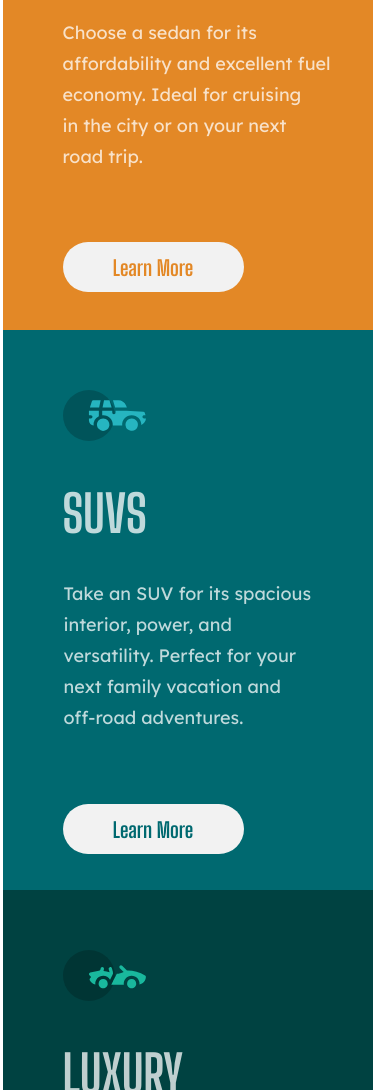
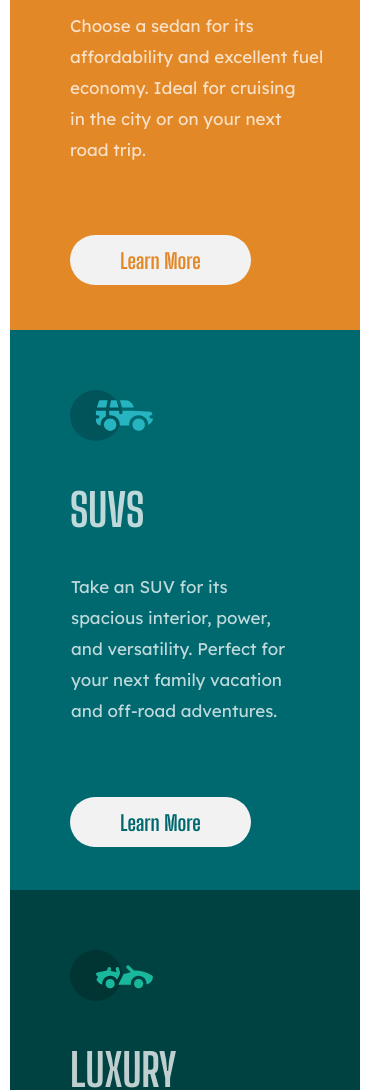
Before and after one commit to AndersonF-Dev/3-column-preview-card-component, a plain HTML site: page index.html in a window 390 px wide. Shown: the part 250-1340 px from the top of the page. Drawn offline with Linux system fonts and the light colour scheme.

Commit message:
Atualização da largura

```diff
--- a/css/responsivo.css
+++ b/css/responsivo.css
@@ -3,37 +3,48 @@
         height: 100vh;
         display: block;
         flex-direction: column;
-        width: 385px;
+        width: 370px;
         margin-top: 20%;
         margin-bottom: 10%;
     }
 
     .card-component-sedans {
-        width: 370px;
+        width: 350px;
         border-top-right-radius: 20px;
         border-bottom-left-radius: 0;
     }
 
+    .card-component-sedans h1 {
+        font-size: 45px;
+    }
+
     .card-component-sedans p {
-        font-size: 18px;
+        width: 261px;
+        font-size: 17px;
     }
 
     .card-component-suvs {
-        width: 370px;
+        width: 350px;
 
     }
 
+    .card-component-suvs h1 {
+        font-size: 45px;
+    }
     .card-component-suvs p {
-        font-size: 18px;
+        font-size: 17px;
     }
     .card-component-luxury {
-        width: 370px;
+        width: 350px;
         border-top-right-radius: 0;
         border-bottom-left-radius: 20px;
     }
 
+    .card-component-luxury h1 {
+        font-size: 45px;
+    }
     .card-component-luxury p {
-        font-size: 18px;
+        font-size: 17px;
     }
 
     .attribution  {
```
